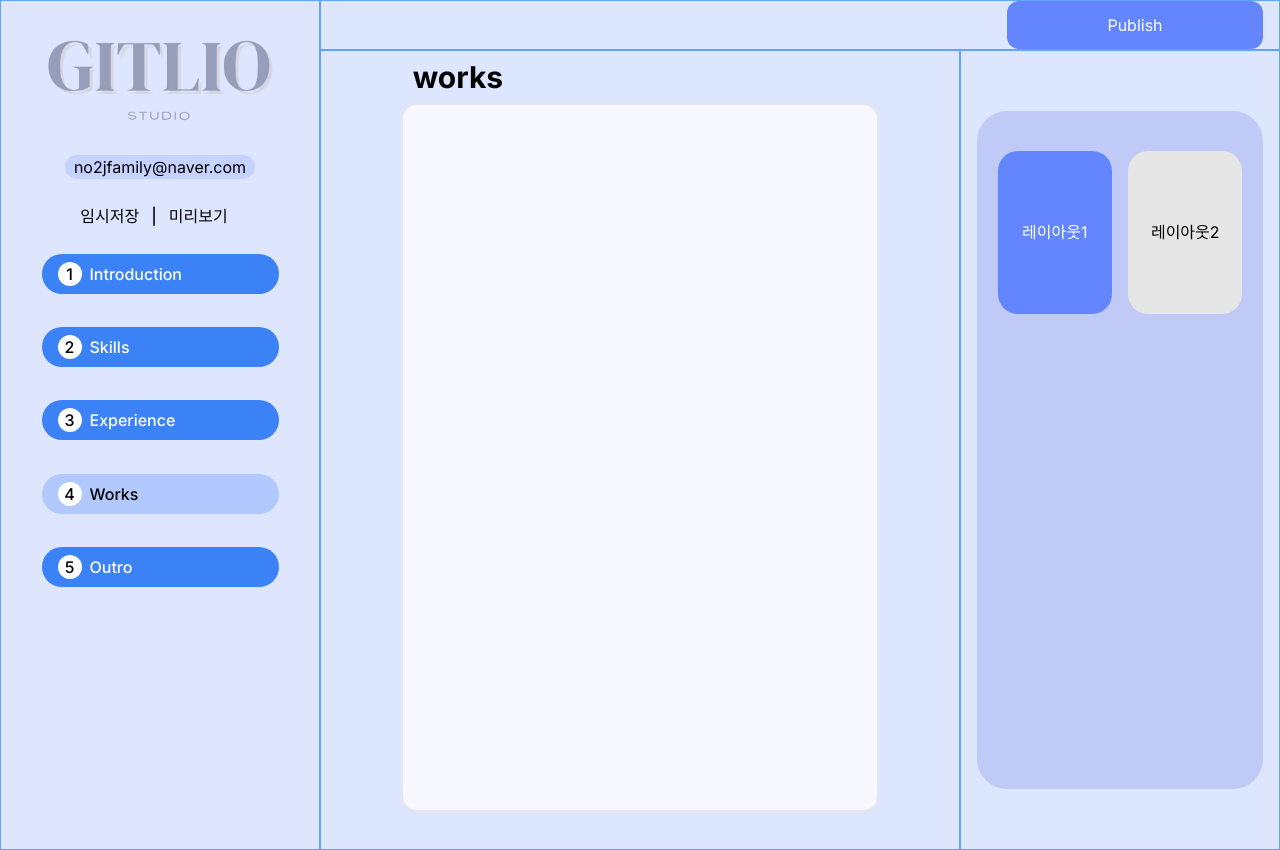
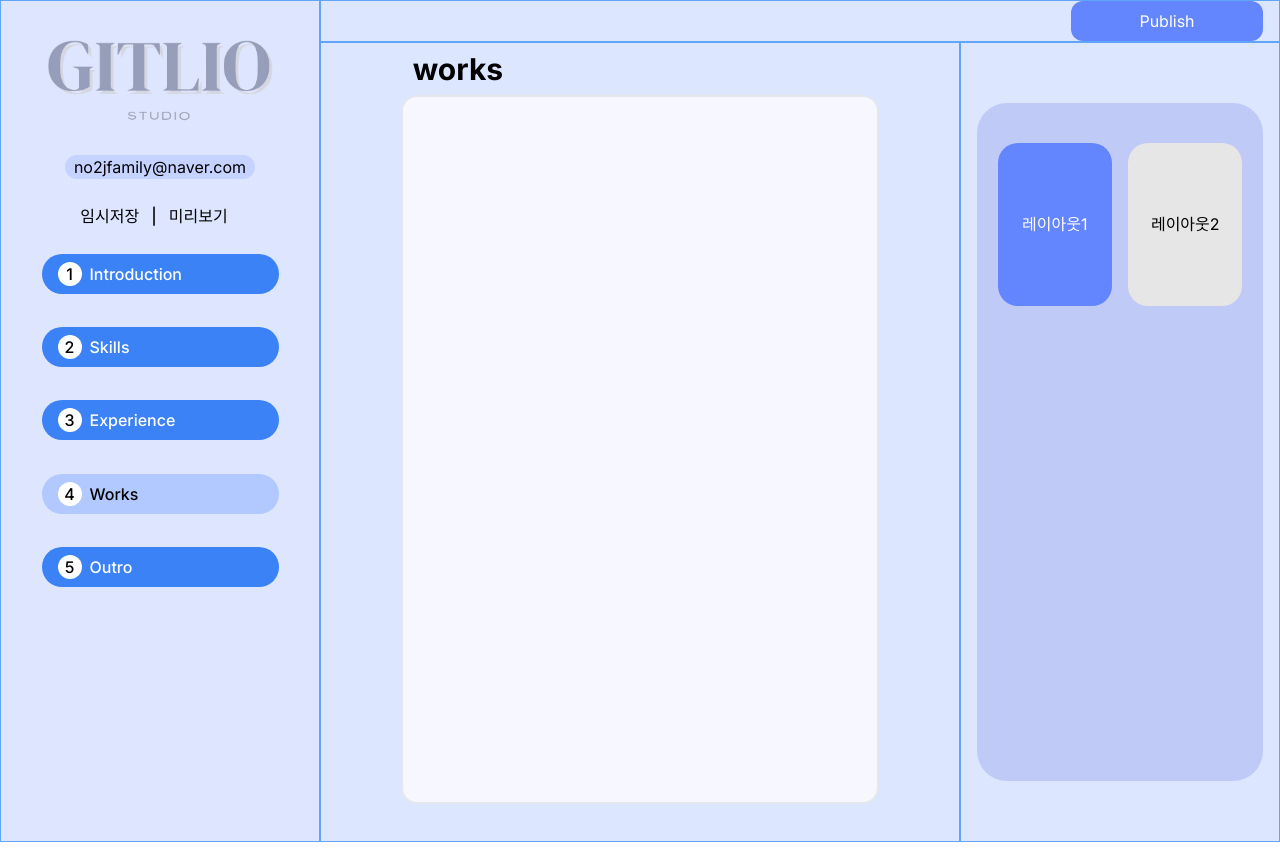
Before and after one commit to TU-GitLio/frontend, a Next.js app in the folder gitlio/: page /works in a window 1280 px wide. Built offline with nearby package versions, Linux system fonts and the light colour scheme.

Commit message:
design: 확정된 PublishBtn.tsx

```diff
--- a/gitlio/components/PublishBtn.tsx
+++ b/gitlio/components/PublishBtn.tsx
@@ -2,8 +2,8 @@ import React from "react";
 
 export default function PublishBtn() {
   return (
-    <div className="w-64">
-      <button className="bg-[#6385FD] p-3 rounded-xl w-full h-full">
+    <div className="md:w-40 lg:w-48 xl:w-52 ">
+      <button className="bg-[#6385FD] md:p-1 lg:p-2 xl:p-3 rounded-xl w-full h-full">
         <span className="text-white">Publish</span>
       </button>
     </div>
```
